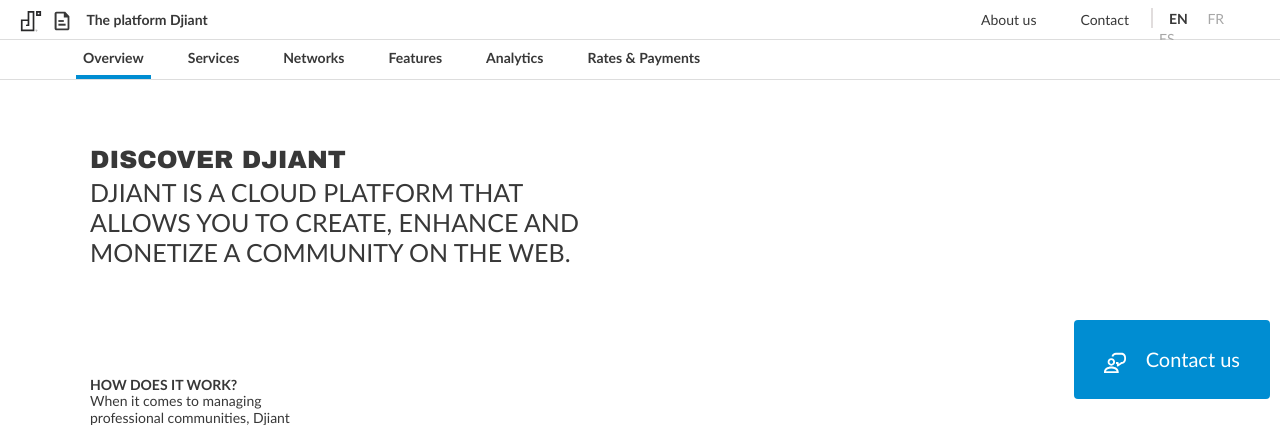
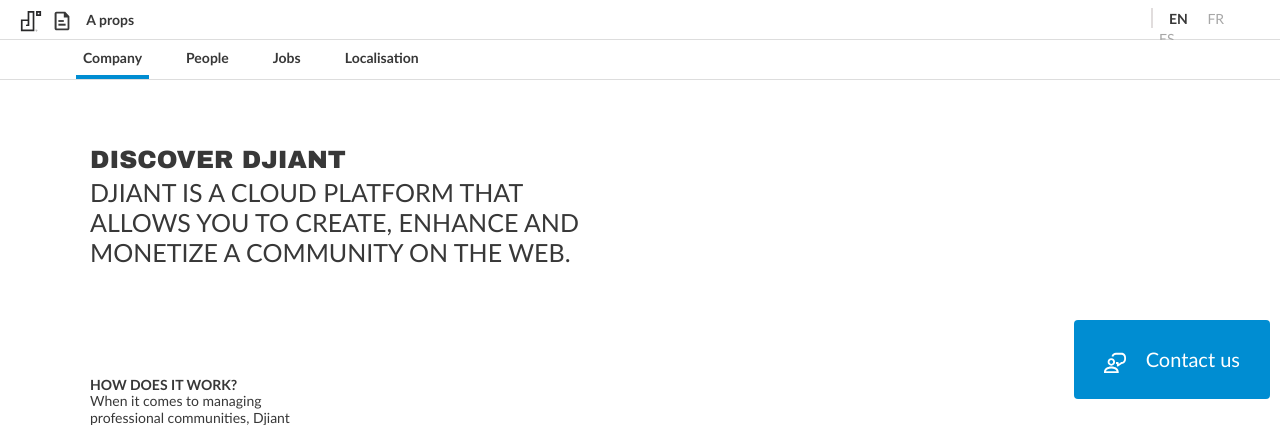
Before and after one commit to Lamiaselm/About-Djiant, a PHP site: page / in a window 1280 px wide. Shown: the top 425 px of the page. Run offline with PHP 8.4, Linux system fonts and the light colour scheme; some libraries are stand-ins or nearby versions.

Commit message:
navbar done

```diff
--- a/header/navbar.php
+++ b/header/navbar.php
@@ -7,7 +7,7 @@
 		<div class="page-logo">
 			<img id="djiant" style="margin-right: 6px; margin-top: 2px" src="assets/image/logo-djiant.svg" width="22px">
 
-			 <span  > <img  style="margin-right: 10px;" src="assets/image/IconePage.svg" width="22px">   The platform Djiant  </span>
+			 <span  > <img  style="margin-right: 10px;" src="assets/image/IconePage.svg" width="22px">   A props </span>
 
 			<div class="menu-toggler sidebar-toggler hide">
 			</div>
@@ -15,7 +15,7 @@
 		<div class="page-logo pull-right" style="width: 129px;">
 
 
-			  <span  class="tabbable-line note-header"> <a href="#" class="list-langue active-langue ">EN</a> <a href="#" class="list-langue">FR</a> <a href="#" class="list-langue">ES</a></span>
+			  <span  class="tabbable-line note-header"> <a href="#" class="list-langue active-langue">EN</a> <a href="#" class="list-langue ">FR</a> <a href="#" class="list-langue">ES</a></span>
 
 			<div class="menu-toggler sidebar-toggler hide">
 			</div>
@@ -23,18 +23,7 @@
 
 		<!-- END LOGO -->
 		<!-- BEGIN RESPONSIVE MENU TOGGLER -->
-<div class="tabbable-line " >
-								<ul class="nav nav-tabs pull-right">
-									<li >
-										<a href="#" >
-										About us </a>
-									</li>
-									<li>
-										<a href="#" >
-										Contact </a>
-									</li>
-								</ul>
-	</div>
+
 		<!-- END RESPONSIVE MENU TOGGLER -->
 		<!-- BEGIN TOP NAVIGATION MENU -->
 
@@ -52,27 +41,19 @@
 								<ul class="nav nav-tabs ">
 									<li class="active ">
 										<a id="tab_1" data-toggle="tab">
-										<h4 style="margin:0px;">Overview</h4> </a>
+										<h4 style="margin:0px;">Company</h4> </a>
 									</li>
 									<li>
 										<a id="tab_2" data-toggle="tab">
-										<h4 style="margin:0px;" >Services</h4> </a>
+										<h4 style="margin:0px;" >People</h4> </a>
 									</li>
 									<li >
 										<a id="tab_3" data-toggle="tab">
-									<h4 style="margin:0px;" >Networks</h4>	 </a>
+									<h4 style="margin:0px;" >Jobs</h4>	 </a>
 									</li>
 									<li >
 										<a id="tab_3" data-toggle="tab">
-									<h4 style="margin:0px;" >Features</h4>	 </a>
-									</li>
-									<li >
-										<a id="tab_3" data-toggle="tab">
-									<h4 style="margin:0px;" >Analytics</h4>	 </a>
-									</li>
-									<li >
-										<a id="tab_3" data-toggle="tab">
-									<h4 style="margin:0px;" >Rates & Payments</h4>	 </a>
+									<h4 style="margin:0px;" >Localisation</h4>	 </a>
 									</li>
 								</ul>
 
```
